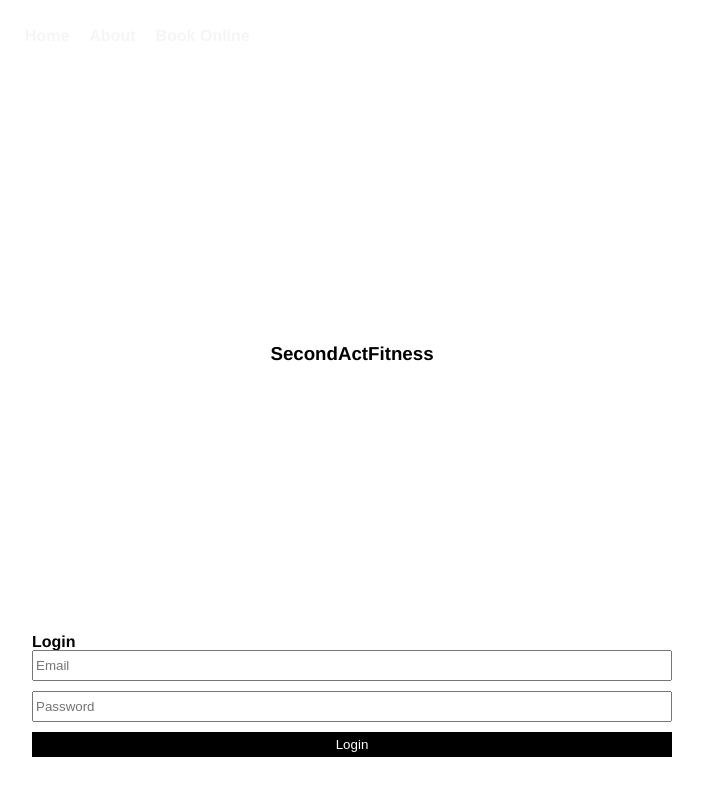
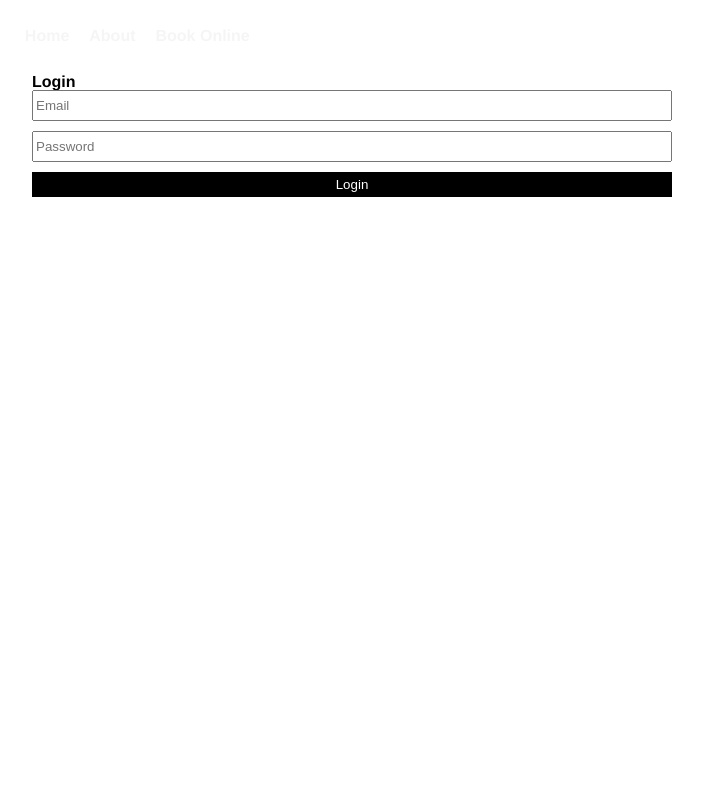
Before and after one commit to jogren/second-act-fitness, a React (Create React App) app: page /admin-login in a window 1280 px wide. Shown: the top 796 px of the page, without its empty margins (288-991 px from the left). Built offline with nearby package versions, Linux system fonts and the light colour scheme.

Commit message:
Update classnames and headers in About and Login components

```diff
--- a/src/components/About/About.js
+++ b/src/components/About/About.js
@@ -1,6 +1,7 @@
 import React from 'react';
 import runningImg from '../../images/running.jpg';
 import bikingImg from '../../images/biking.jpg';
+import ScrollAnimation from 'react-animate-on-scroll';
 
 export const About = () => {
 
@@ -8,8 +9,12 @@ export const About = () => {
     <section className="About-container">
       <h2>About SecondActFitness</h2>
       <div className="About_img-container">
-        <img src={runningImg} alt="About running profile"/>
-        <img src={bikingImg} alt="About biking profile" />
+        <ScrollAnimation animateIn="slideInLeft">
+          <img src={runningImg} alt="About running profile"/>
+        </ScrollAnimation>
+        <ScrollAnimation animateIn="slideInRight">
+          <img src={bikingImg} alt="About biking profile" />
+        </ScrollAnimation>
       </div>
     </section>
   )
--- a/src/components/Login/Login.js
+++ b/src/components/Login/Login.js
@@ -21,9 +21,6 @@ export class Login extends Component {
     const { loginEmail, loginPassword } = this.state;
     return (
       <section className="Login_section">
-        <header>
-          <h1 className="title">SecondActFitness</h1>
-        </header>
         <article className="login-container">
           <h4>Login</h4>
           <form className="login-form">
```
